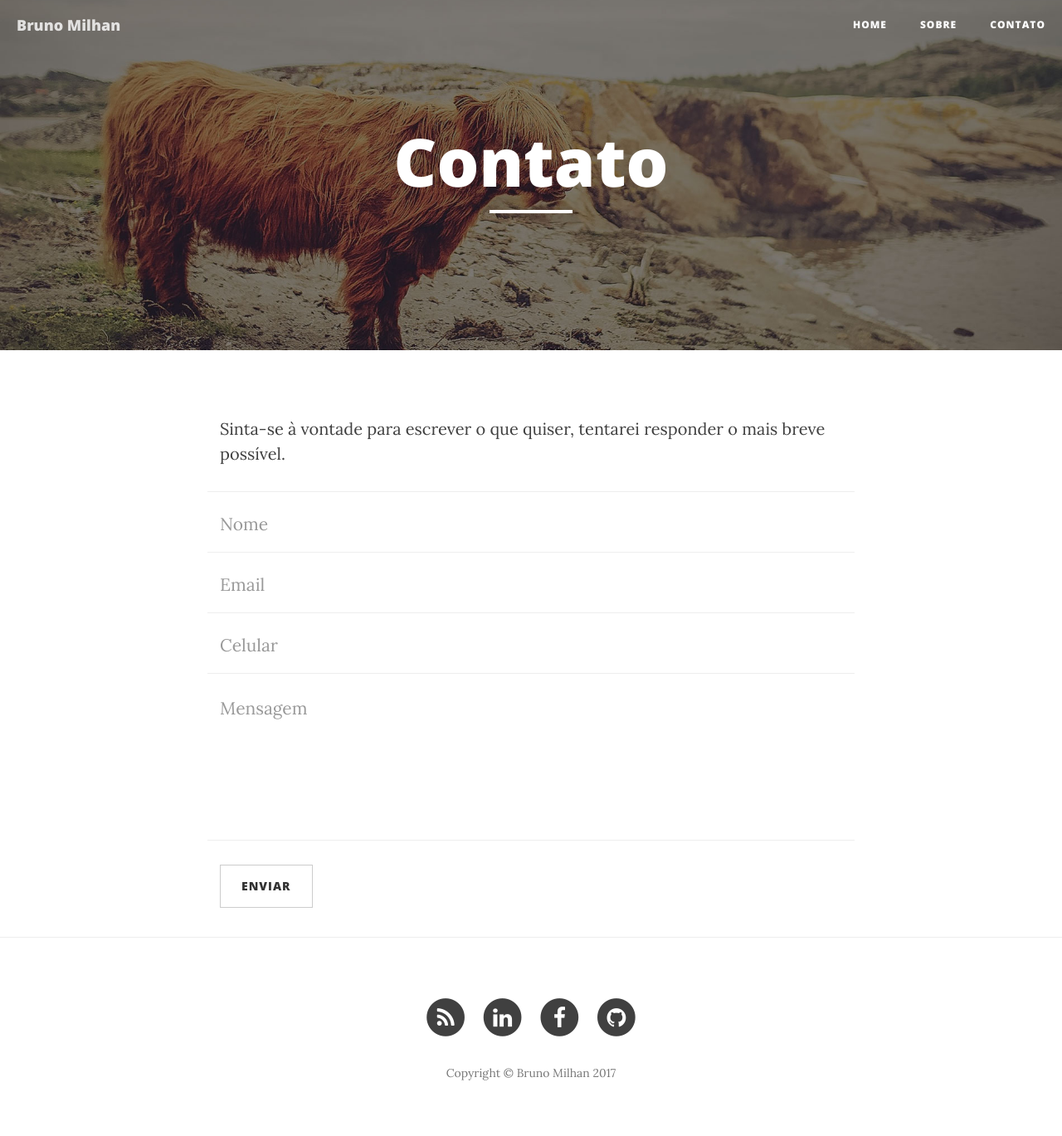
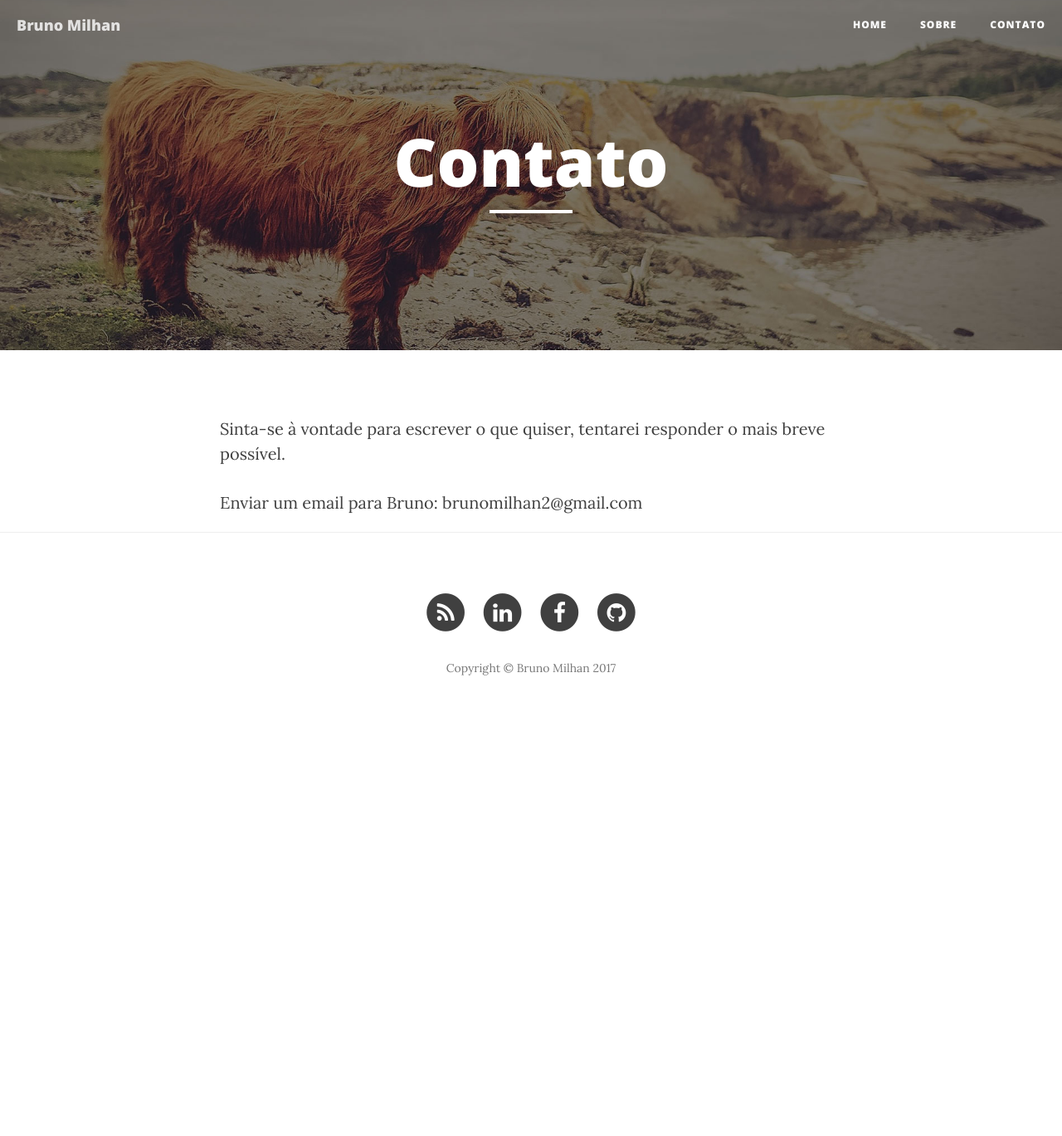
Before and after one commit to brunomilhan/brunomilhan.github.io, a Jekyll site: the page built from contact.html, in a window 1280 px wide. Shown: the whole page at 83% size. Built offline with Jekyll 4.4.1, drawn with Linux system fonts in a browser that asks for light colours; nearby versions of some CDN libraries; Markdown is read by kramdown in place of the engine named in the settings; after the commit the page ends 900 px from its top, so only the background shows below that.

Commit message:
Update contact.html

```diff
--- a/contact.html
+++ b/contact.html
@@ -9,40 +9,4 @@ header-img: "img/contact-bg.jpg"
 <!-- Contact Form - Enter your email address on line 19 of the mail/contact_me.php file to make this form work. -->
 <!-- WARNING: Some web hosts do not allow emails to be sent through forms to common mail hosts like Gmail or Yahoo. It's recommended that you use a private domain email address! -->
 <!-- NOTE: To use the contact form, your site must be on a live web host with PHP! The form will not work locally! -->
-<form name="sentMessage" id="contactForm" novalidate>
-    <div class="row control-group">
-        <div class="form-group col-xs-12 floating-label-form-group controls">
-            <label>Nome</label>
-            <input type="text" class="form-control" placeholder="Nome" id="name" required data-validation-required-message="Por favor insira seu nome.">
-            <p class="help-block text-danger"></p>
-        </div>
-    </div>
-    <div class="row control-group">
-        <div class="form-group col-xs-12 floating-label-form-group controls">
-            <label>Email</label>
-            <input type="email" class="form-control" placeholder="Email" id="email" required data-validation-required-message="Por favor insira seu endereço de email.">
-            <p class="help-block text-danger"></p>
-        </div>
-    </div>
-    <div class="row control-group">
-        <div class="form-group col-xs-12 floating-label-form-group controls">
-            <label>Celular</label>
-            <input type="tel" class="form-control" placeholder="Celular" id="phone" required data-validation-required-message="Por favor insira o número de seu celular">
-            <p class="help-block text-danger"></p>
-        </div>
-    </div>
-    <div class="row control-group">
-        <div class="form-group col-xs-12 floating-label-form-group controls">
-            <label>Mensagem</label>
-            <textarea rows="5" class="form-control" placeholder="Mensagem" id="message" required data-validation-required-message="Por favor insira o motivo do contato."></textarea>
-            <p class="help-block text-danger"></p>
-        </div>
-    </div>
-    <br>
-    <div id="success"></div>
-    <div class="row">
-        <div class="form-group col-xs-12">
-            <button type="submit" class="btn btn-default">Enviar</button>
-        </div>
-    </div>
-</form>
+<a href="mailto:brunomilhan2@gmail.com?Subject=Mensagem_Blog" target="_top">Enviar um email para Bruno: brunomilhan2@gmail.com</a>
```
